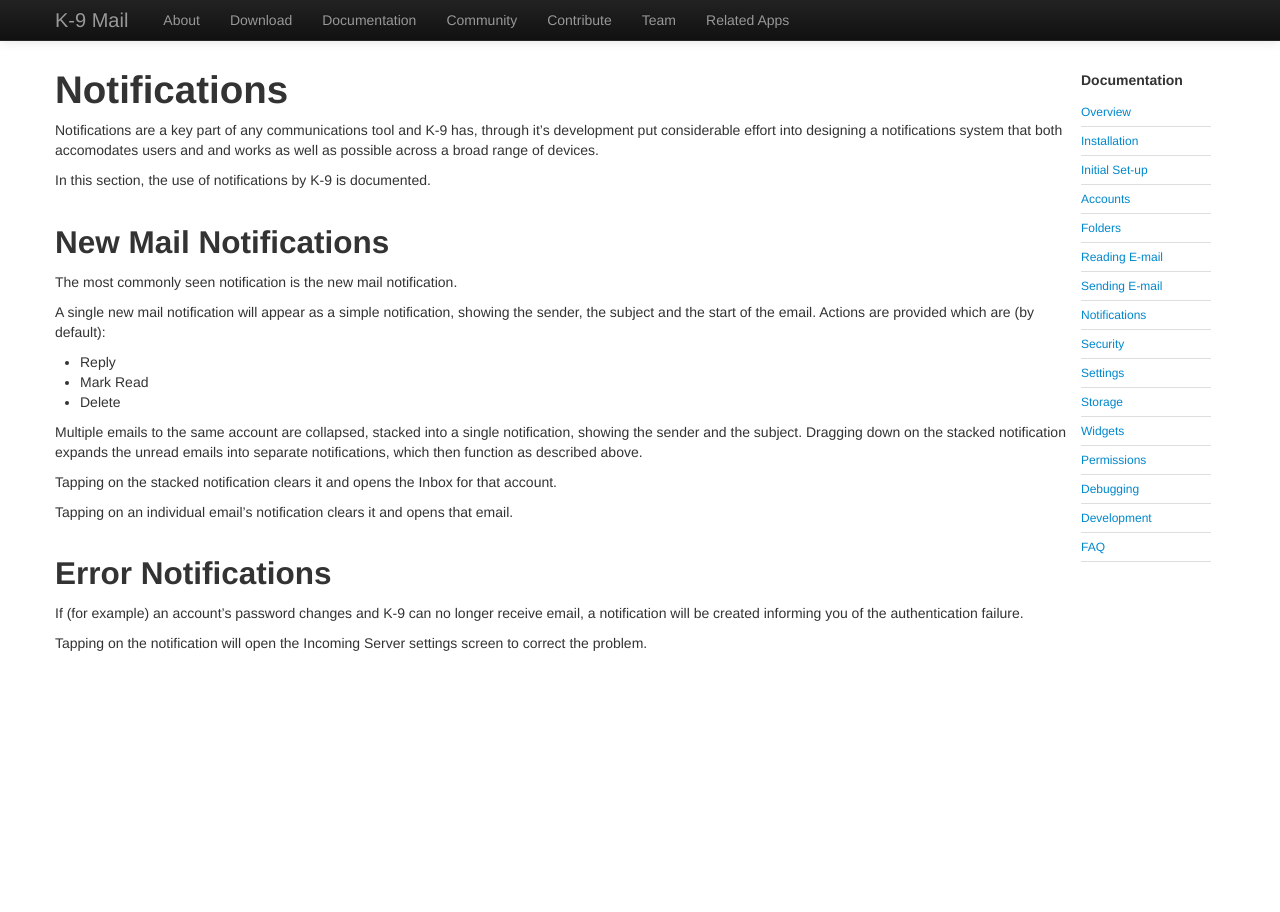
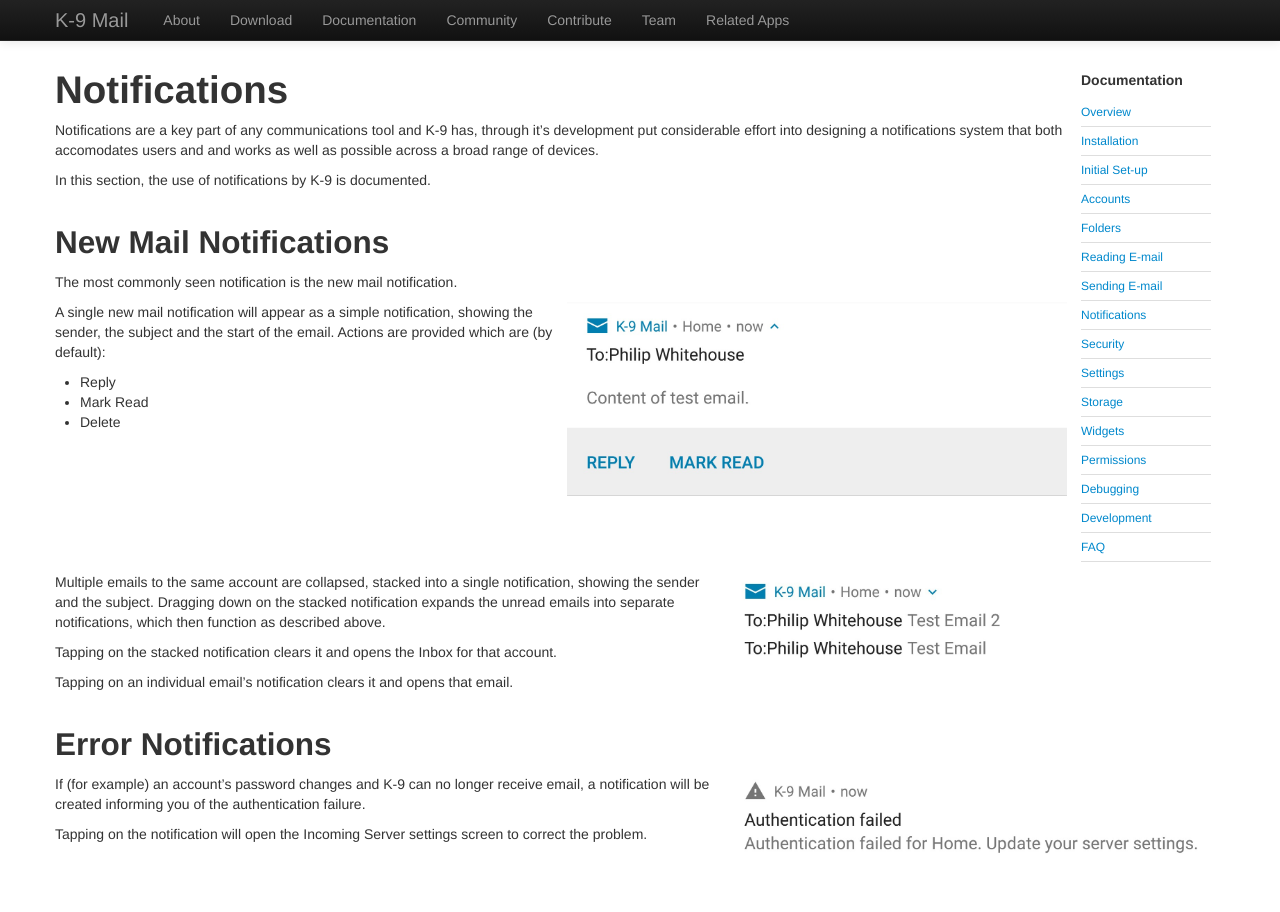
Before and after one commit to k9mail/k9mail.app, a Jekyll site: the page built from documentation/notifications.md, in a window 1280 px wide. Built offline with Jekyll 4.4.1, drawn with Linux system fonts in a browser that asks for light colours; nearby versions of some CDN libraries.

Commit message:
Expanded section on notifications - #32

```diff
--- a/documentation/notifications.md
+++ b/documentation/notifications.md
@@ -17,11 +17,16 @@ In this section, the use of notifications by K-9 is documented.
 
 The most commonly seen notification is the new mail notification.
 
+<img src="/assets/img/single_email_notification.png" align="right" alt="Single email" width="500" />
+
 A single new mail notification will appear as a simple notification, showing the sender, the subject and the start of the email. Actions are provided which are (by default):
 
 * Reply
 * Mark Read
 * Delete
+
+<div style="clear:both" />
+<img src="/assets/img/collapsed_email_notification.png" align="right" alt="Stacked notification" width="500" />
 
 Multiple emails to the same account are collapsed, stacked into a single notification, showing the sender and the subject. Dragging down on the stacked notification expands the unread emails into separate notifications, which then function as described above.
 
@@ -31,6 +36,8 @@ Tapping on an individual email's notification clears it and opens that email.
 
 ## Error Notifications
 
+<img src="/assets/img/auth_failed_notification.png" align="right" alt="Authentication failure" width="500" />
+
 If (for example) an account's password changes and K-9 can no longer receive email, a notification will be created informing you of the authentication failure.
 
 Tapping on the notification will open the Incoming Server settings screen to correct the problem.
```
Also changed, not shown: assets/img/auth_failed_notification.png (added), assets/img/collapsed_email_notification.png (added), assets/img/single_email_notification.png (added).
